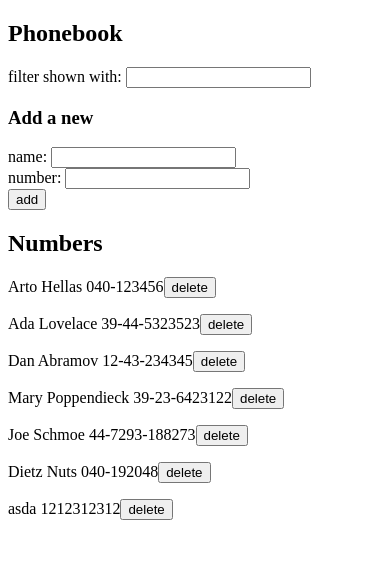
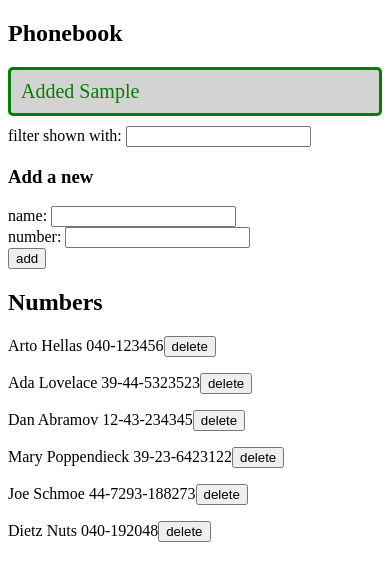
Before and after one commit to tristan-kkc/fullstackopen, a React (Vite) app in the folder part2/the-phonebook/: page / in a window 390 px wide. Both pictures are taken after typing "Sample", "Sample" into the empty fields and a click on the button "add". Shown: the top 580 px of the page. Built offline with nearby package versions, Linux system fonts and the light colour scheme; no server answers; data requests are answered from the project's data file.

Commit message:
Complete Exercise 2.16/17 of The Phonebook

```diff
--- a/part2/the-phonebook/db.json
+++ b/part2/the-phonebook/db.json
@@ -29,11 +29,6 @@
       "name": "Dietz Nuts",
       "number": "040-192048",
       "id": "UTU5rQUlaJI"
-    },
-    {
-      "name": "asda",
-      "number": "1212312312",
-      "id": "gL7pKlKEGRk"
     }
   ],
   "$schema": "./node_modules/json-server/schema.json"
--- a/part2/the-phonebook/src/App.jsx
+++ b/part2/the-phonebook/src/App.jsx
@@ -3,15 +3,17 @@ import { useState, useEffect } from 'react'
 import Person from './components/Person'
 import PersonForm from './components/PersonForm'
 import Filter from './components/Filter'
-
+import Notification from './components/Notification'
 import personService from './services/person'
-import person from './services/person'
 
 const App = () => {
   const [persons, setPersons] = useState([])
   const [filter, setFilter] = useState('')
+  const [message, setMessage] = useState({
+    content: null,
+    type: 'debug'
+  });
 
-  // fetch initial persons.json from server
   useEffect(() => {
     personService
     .getAll()
@@ -35,6 +37,7 @@ const App = () => {
         .then (returnedPerson => {
           setPersons(persons.map(p => p.id === person.id ? returnedPerson : p))
         })
+
         .catch(error => {
           alert(`The person '${person.name}' was already deleted from the server`)
           setPersons(persons.filter(p => p.id !== person.id))
@@ -48,6 +51,13 @@ const App = () => {
     .then(returnedPerson => {
       setPersons(persons.concat(returnedPerson))
     })
+    setMessage({
+      content:`Added ${personObject.name}`,
+      type: 'success'
+    })
+    setTimeout(() => {
+      setMessage({content: null, type: 'debug'})
+    }, 5000)
   }
 
 const deletePerson = id => {
@@ -62,7 +72,15 @@ const deletePerson = id => {
         setPersons(persons.filter(p => p.id !== id))
       })
       .catch(error => {
-        alert(`The person '${person.name}' was already deleted from the server`)
+
+      setMessage({
+          content:`The person '${person.name}' was already deleted from the server`,
+          type: 'error'
+        })
+        setTimeout(() => {
+          setMessage({content: null, type: 'debug'})
+        }, 5000)
+
         setPersons(persons.filter(p => p.id !== id))
       })
   }
@@ -71,6 +89,7 @@ const deletePerson = id => {
   return (
     <div>
       <h2>Phonebook</h2>
+      <Notification {...message} />
       <Filter value={filter} setValue={setFilter} />
 
       <h3>Add a new</h3>
--- /dev/null
+++ b/part2/the-phonebook/src/components/Notification.jsx
@@ -0,0 +1,13 @@
+const Notification = ({ content, type}) => {
+    if (content === null) {
+        return null
+    }
+
+    return (
+        <div className={`notification ${type}`}>
+            {content}
+        </div>
+    )
+}
+
+export default Notification
--- /dev/null
+++ b/part2/the-phonebook/src/index.css
@@ -0,0 +1,20 @@
+.notification {
+    background-color: lightgrey;
+    font-size: 20px;
+    border-style: solid;
+    border-radius:  5px;
+    padding: 10px;
+    margin-bottom: 10px;
+}
+
+.error {
+    color:red;
+}
+
+.success {
+    color:green;
+}
+
+.debug {
+    color:yellow
+}
--- a/part2/the-phonebook/src/main.jsx
+++ b/part2/the-phonebook/src/main.jsx
@@ -1,5 +1,5 @@
 import ReactDOM from 'react-dom/client'
-
 import App from './App'
+import './index.css'
 
 ReactDOM.createRoot(document.getElementById('root')).render(<App />)
```
